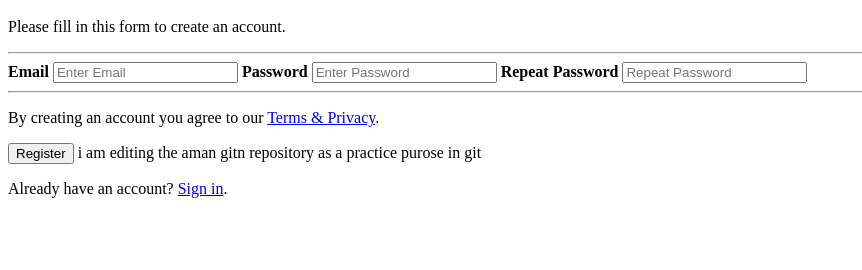
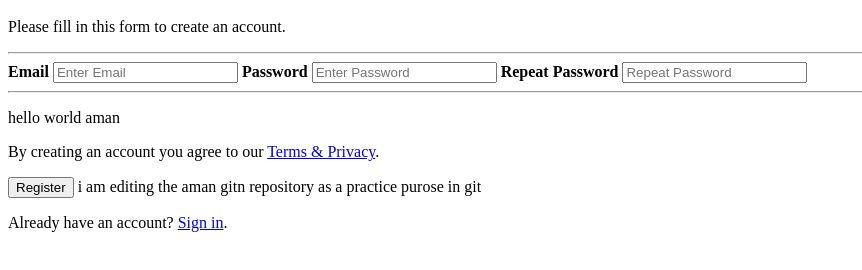
Before and after one commit to shnnu/amandevoops, a plain HTML site: page index.html in a window 1280 px wide. Shown: the part 48-318 px from the top of the page, without its empty margins (0-862 px from the left). Drawn offline with Linux system fonts and the light colour scheme.

Commit message:
hello aman

```diff
--- a/index.html
+++ b/index.html
@@ -13,7 +13,7 @@
       <label for="psw-repeat"><b>Repeat Password</b></label>
       <input type="password" placeholder="Repeat Password" name="psw-repeat" id="psw-repeat" required>
       <hr>
-
+      <p> hello world aman </p>
       <p>By creating an account you agree to our <a href="#">Terms & Privacy</a>.</p>
       <button type="submit" class="registerbtn">Register</button>
       i am editing the aman gitn repository as a practice purose in git
```
